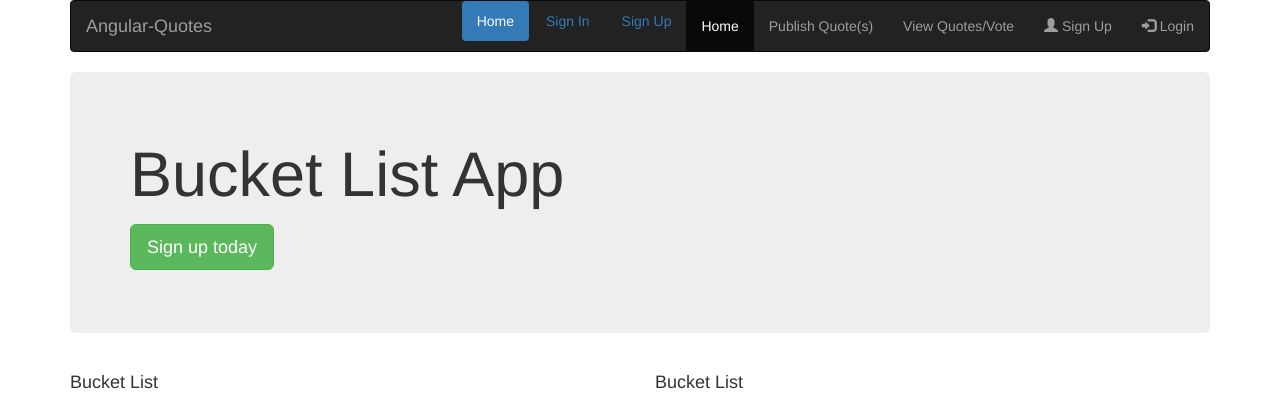
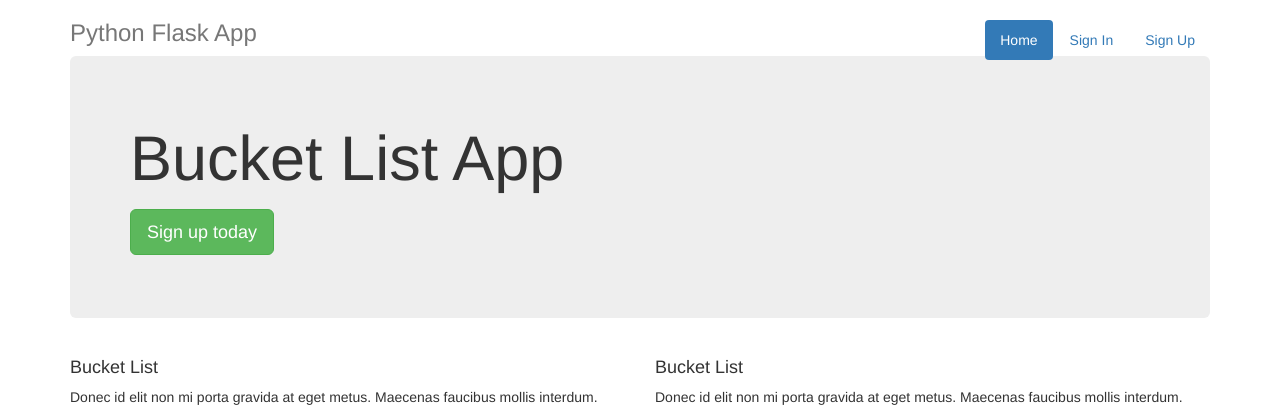
Before and after one commit to alexwaya/alexython-pass-logs, a Flask app: page / in a window 1280 px wide. Shown: the top 406 px of the page. Run offline with Flask 2, Linux system fonts and the light colour scheme; some libraries are stand-ins or nearby versions.

Commit message:
add sign up

```diff
--- a/templates/index.html
+++ b/templates/index.html
@@ -14,7 +14,7 @@
 <body>
 
     <div class="container">
-        <div class="header"><!--
+        <div class="header">
             <nav>
                 <ul class="nav nav-pills pull-right">
                     <li role="presentation" class="active"><a href="#">Home</a>
@@ -26,49 +26,7 @@
                 </ul>
             </nav>
             <h3 class="text-muted">Python Flask App</h3>
-        </div>-->
-
-        <nav class="navbar navbar-inverse">
-          <div class="container-fluid">
-            <div class="navbar-header">
-              <a class="navbar-brand" href="#">Angular-Quotes</a>
-            </div>
-
-            <ul class="nav navbar-nav navbar-right">
-              <li class="nav-item"> <a class="nav-link" href="#" routerLink="/register"><span class="glyphicon glyphicon-user"></span> Sign Up</a></li>
-
-              <li class="nav-item"> <a class="nav-link" href="#" routerLink="/login"><span class="glyphicon glyphicon-log-in"></span> Login </a></li>
-
-            </ul>
-
-            <ul class="nav navbar-nav navbar-right">
-
-               <li class="nav-item active">
-                <a class="nav-link" href="#" routerLink="/">Home</a>
-              </li>
-
-              <li class="nav-item">
-                <a class="nav-link" href="#" routerLink="/publish">Publish Quote(s)</a>
-              </li>
-
-              <li class="nav-item">
-                <a class="nav-link" href="#" routerLink="/vote">View Quotes/Vote</a>
-              </li>
-
-            </ul>
-
-            <ul class="nav nav-pills pull-right">
-                    <li role="presentation" class="active"><a href="#">Home</a>
-                    </li>
-                    <li role="presentation"><a href="#">Sign In</a>
-                    </li>
-                    <li role="presentation"><a href="showSignUp">Sign Up</a>
-                    </li>
-                </ul>
-
-
-          </div>
-        </nav>
+        </div>
 
         <div class="jumbotron">
             <h1>Bucket List App</h1>
@@ -109,3 +67,5 @@
 </body>
 
 </html>
+
+</html>
```
Also changed, not shown: templates/signup.css (added, +39 -0 lines), templates/signup.html (+49 -0 lines).
